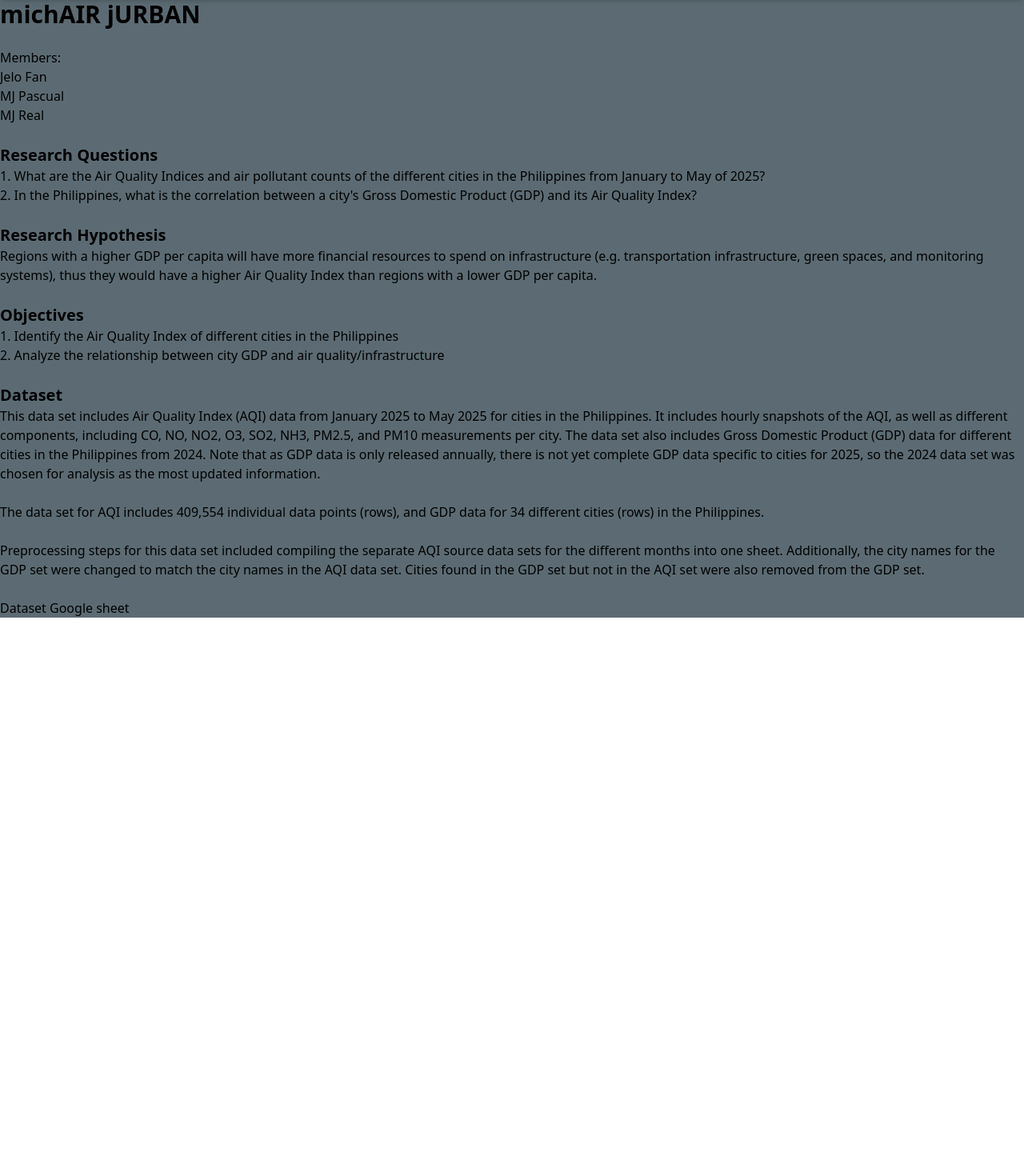
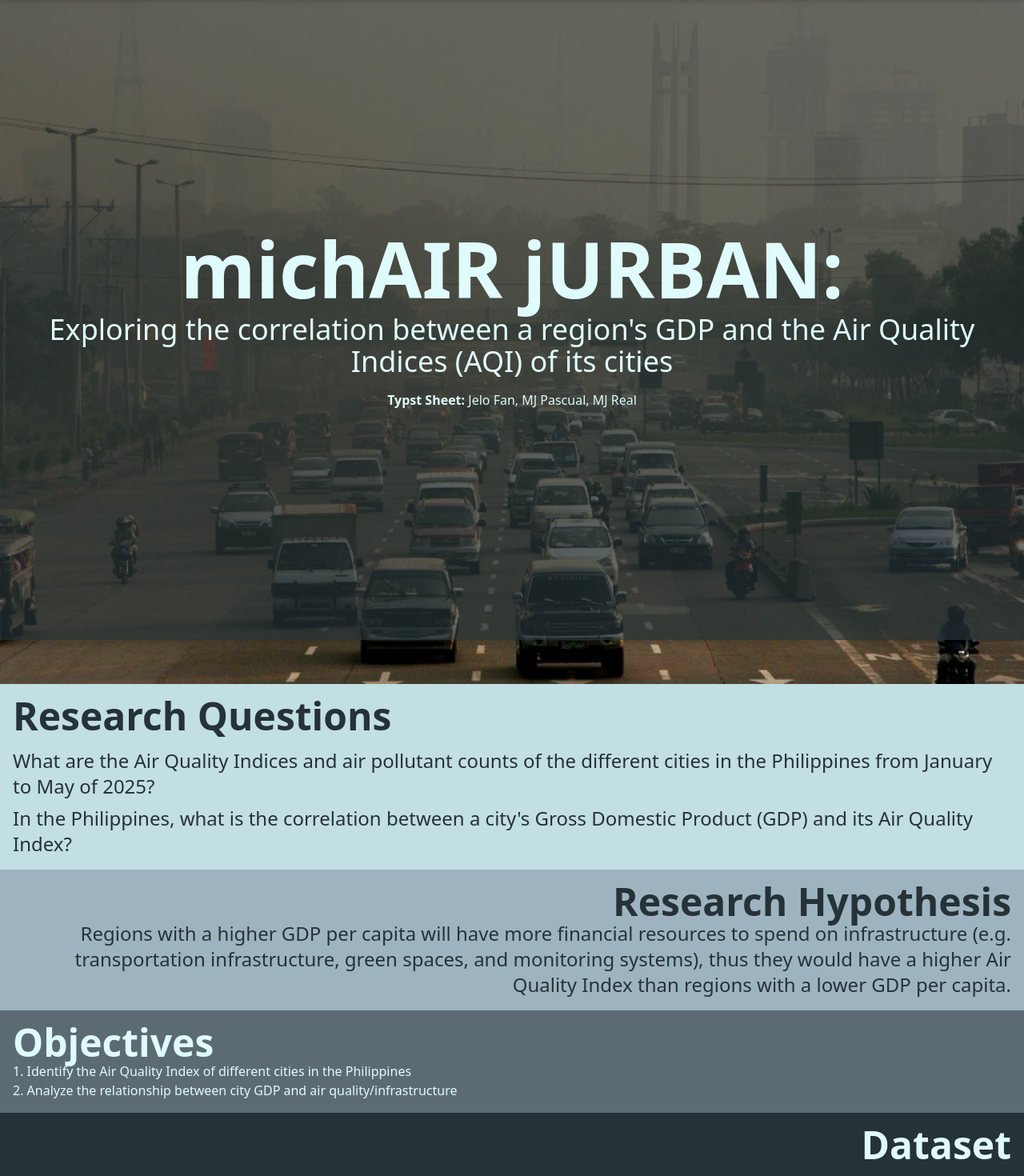
Before and after one commit to mcjefdreal/michair-jurban, a SvelteKit app: page / in a window 1280 px wide. Shown: the part 60-1530 px from the top of the page at 80% size. Before the commit the page ends 832 px from the top, so only its background shows below. Built offline with nearby package versions, Linux system fonts and the light colour scheme.

Commit message:
feat: add styles for the rest of the page

```diff
--- a/src/routes/+page.svelte
+++ b/src/routes/+page.svelte
@@ -1,47 +1,48 @@
-<h1 class="font-bold text-3xl">michAIR jURBAN</h1>
+<script>
+    import PollutionHeroPic from "$lib/assets/hero_pic_pollution.jpg";
+</script>
+<div class="flex flex-col">
+    <div class="sticky top-0 z-1 w-auto h-full overflow-hidden">
+        <img class="w-full" src={PollutionHeroPic} alt="pollution" />
+    </div>
 
-<br>
+    <div class="z-20 absolute w-auto h-full text-light-cyan text-center shadow-lg bg-jet-black/70 p-4 flex flex-col justify-center gap-4">
+        <div class="flex flex-col gap-2">
+            <h1 class="font-bold text-8xl">michAIR jURBAN:</h1>
+            <h1 class="text-4xl">Exploring the correlation between a region's GDP and the Air Quality Indices (AQI) of its cities</h1>
+        </div>
+        <span><b>Typst Sheet:</b> Jelo Fan, MJ Pascual, MJ Real</span>
+    </div>
 
-<h1>Members:</h1>
-<ul>
-    <li>Jelo Fan</li>
-    <li>MJ Pascual</li>
-    <li>MJ Real</li>
-</ul>
+    <!-- card for research questions -->
+    <div class="z-20 text-jet-black text-left shadow-lg bg-light-blue p-4">
+        <h1 class="font-bold text-5xl mb-4">Research Questions</h1>
+        <div class="flex flex-col gap-2">
+            <p class="text-2xl">What are the Air Quality Indices and air pollutant counts of the different cities in the Philippines from January to May of 2025?</p>
+            <p class="text-2xl">In the Philippines, what is the correlation between a city's Gross Domestic Product (GDP) and its Air Quality Index?</p>
+        </div>
+    </div>
 
-<br>
-
-<h1 class="text-xl font-bold">Research Questions</h1>
-<ol>
-    <li>
-        1. What are the Air Quality Indices and air pollutant counts of the different cities in
-        the Philippines from January to May of 2025?
-    </li>
-    <li>2. In the Philippines, what is the correlation between a city's Gross Domestic Product (GDP) and its Air Quality Index?</li>
-</ol>
-
-<br>
-
-<h1 class="font-bold text-xl">Research Hypothesis</h1>
-<ul>
-    <li>
+    <!-- res hypothesis -->
+    <div class="z-20 text-jet-black text-right shadow-lg bg-cool-steel p-4">
+        <h1 class="font-bold text-5xl">Research Hypothesis</h1>
+        <p class="text-2xl">
             Regions with a higher GDP per capita will have more financial resources to spend on infrastructure
             (e.g. transportation infrastructure, green spaces, and monitoring systems),
             thus they would have a higher Air Quality Index than regions with a lower GDP per capita.
-    </li>
-</ul>
+        </p>
+    </div>
 
-<br>
-
-<h1 class="font-bold text-xl">Objectives</h1>
+    <div class="z-20 text-left text-light-cyan shadow-lg bg-blue-slate p-4">
+        <h1 class="font-bold text-5xl">Objectives</h1>
         <ol>
             <li>1. Identify the Air Quality Index of different cities in the Philippines</li>
             <li>2. Analyze the relationship between city GDP and air quality/infrastructure</li>
         </ol>
+    </div>
 
-<br>
-
-<h1 class="font-bold text-xl">Dataset</h1>
+    <div class="z-20 text-right text-light-cyan flex flex-col gap-4 text-center shadow-lg bg-jet-black p-4">
+        <h1 class="font-bold text-5xl">Dataset</h1>
         <p>
             This data set includes Air Quality Index (AQI) data from January 2025 to May 2025 for cities in the Philippines.
             It includes hourly snapshots of the AQI, as well as different components, including CO, NO, NO2, O3, SO2, NH3, PM2.5,
@@ -49,21 +50,17 @@ and PM10 measurements per city. The data set also includes Gross Domestic Produc
             Philippines from 2024. Note that as GDP data is only released annually, there is not yet complete GDP data specific to cities
             for 2025, so the 2024 data set was chosen for analysis as the most updated information.
         </p>
-
-<br>
-
         <p>
             The data set for AQI includes 409,554 individual data points (rows), and GDP data for 34 different cities (rows) in the Philippines.
         </p>
-
-<br>
-
         <p>
             Preprocessing steps for this data set included compiling the separate AQI source data sets for the different months into one sheet.
             Additionally, the city names for the GDP set were changed to match the city names in the AQI data set. Cities found in the GDP set
             but not in the AQI set were also removed from the GDP set.
         </p>
+        <a href="https://docs.google.com/spreadsheets/d/1_RwuhXFlo51kelxt1T5t7qZmq8JKDoqIQpRssywSPFs/edit?gid=0#gid=0">Dataset Google sheet</a>
+    </div>
 
-<br>
 
-<a href="https://docs.google.com/spreadsheets/d/1_RwuhXFlo51kelxt1T5t7qZmq8JKDoqIQpRssywSPFs/edit?gid=0#gid=0">Dataset Google sheet</a>
+
+</div>
```
Also changed, not shown: src/lib/assets/hero_pic_pollution.jpg (added). Lines whose indentation alone changed are shown as unchanged.
